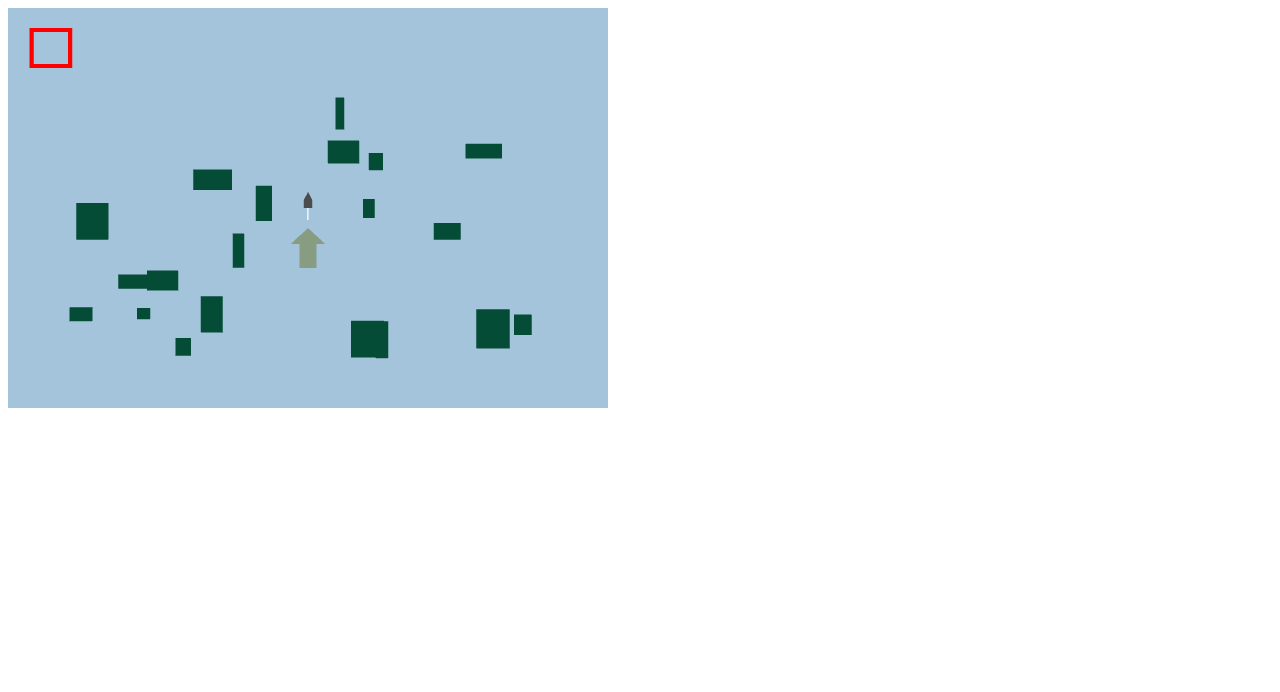
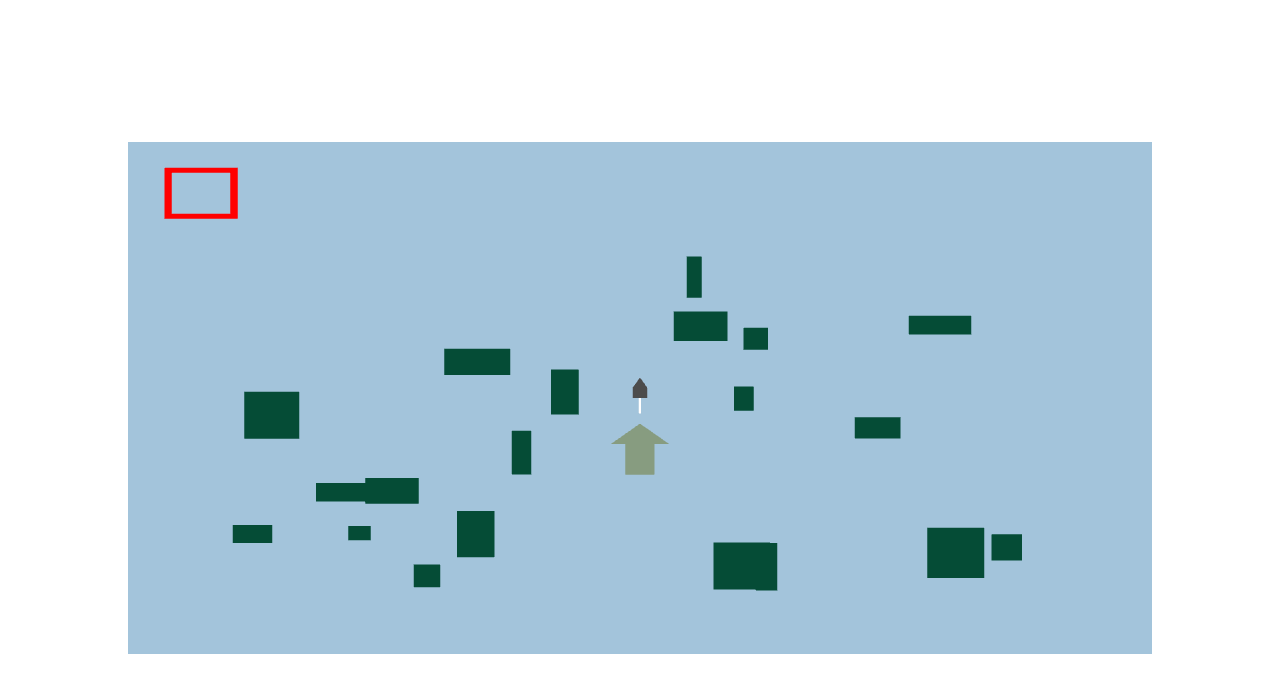
Before and after one commit to radicalDilettante/web_sailing_simulator, a website with bundled scripts: page index.html in a window 1280 px wide. Built offline with nearby package versions, Linux system fonts and the light colour scheme.

Commit message:
debug issues

```diff
--- a/index.html
+++ b/index.html
@@ -3,10 +3,13 @@
   <head>
     <meta charset="UTF-8" />
     <meta name="viewport" content="width=device-width, initial-scale=1.0" />
+    <link href="style.css" rel="stylesheet" type="text/css" />
     <title>Sailing Simulator</title>
   </head>
   <body>
-    <canvas id="c" width="600" , height="400"></canvas>
+    <div id="container">
+      <canvas id="c"></canvas>
+    </div>
     <script src="./dist/main.js" type="module"></script>
   </body>
 </html>
--- a/src/lib/mast.ts
+++ b/src/lib/mast.ts
@@ -20,7 +20,6 @@ export default class Mast extends Mesh {
     super.createMesh(this._indices, this._vertices, this._colors);
   }
   public getModelMatrix(angle: number) {
-    console.log(toDegrees(angle));
     const windAngle = toDegrees(angle);
     let mastAngle: number;
 
--- a/src/main.ts
+++ b/src/main.ts
@@ -149,8 +149,8 @@ function setObstacles() {
 
     obstacle.createObstacle(center, length);
 
-    obstacleList.push(obstacle);
-    obstacleAABBList.push(aabb);
+    obstacleList[i] = obstacle;
+    obstacleAABBList[i] = aabb;
   }
 }
 function setGoal(center: vec2) {
@@ -191,8 +191,8 @@ function reset() {
   worldWind = toRadian(Math.random() * 360); // rand 0~360
 
   yacht.reset(pointList[start], startDirAngle[start]);
+  setObstacles();
 
-  setObstacles();
   let finish = 0;
   switch (start) {
     case 0:
--- /dev/null
+++ b/style.css
@@ -0,0 +1,15 @@
+html,
+body {
+  width: 100%;
+  height: 100%;
+  margin: 0;
+  display: flex;
+}
+#container {
+  width: 80%;
+  margin: auto;
+}
+
+#c {
+  width: 100%;
+}
```
Also changed, not shown: dist/lib/mast.js, dist/main.js.
